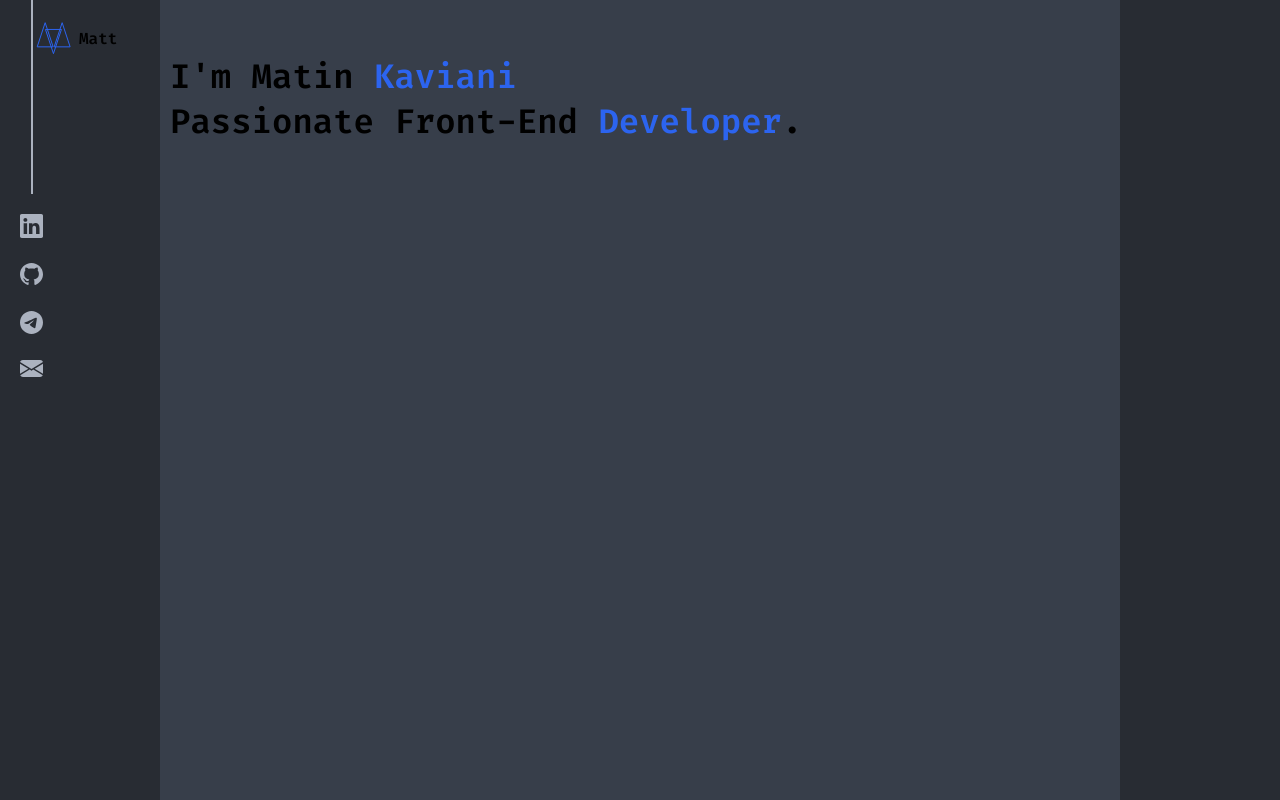
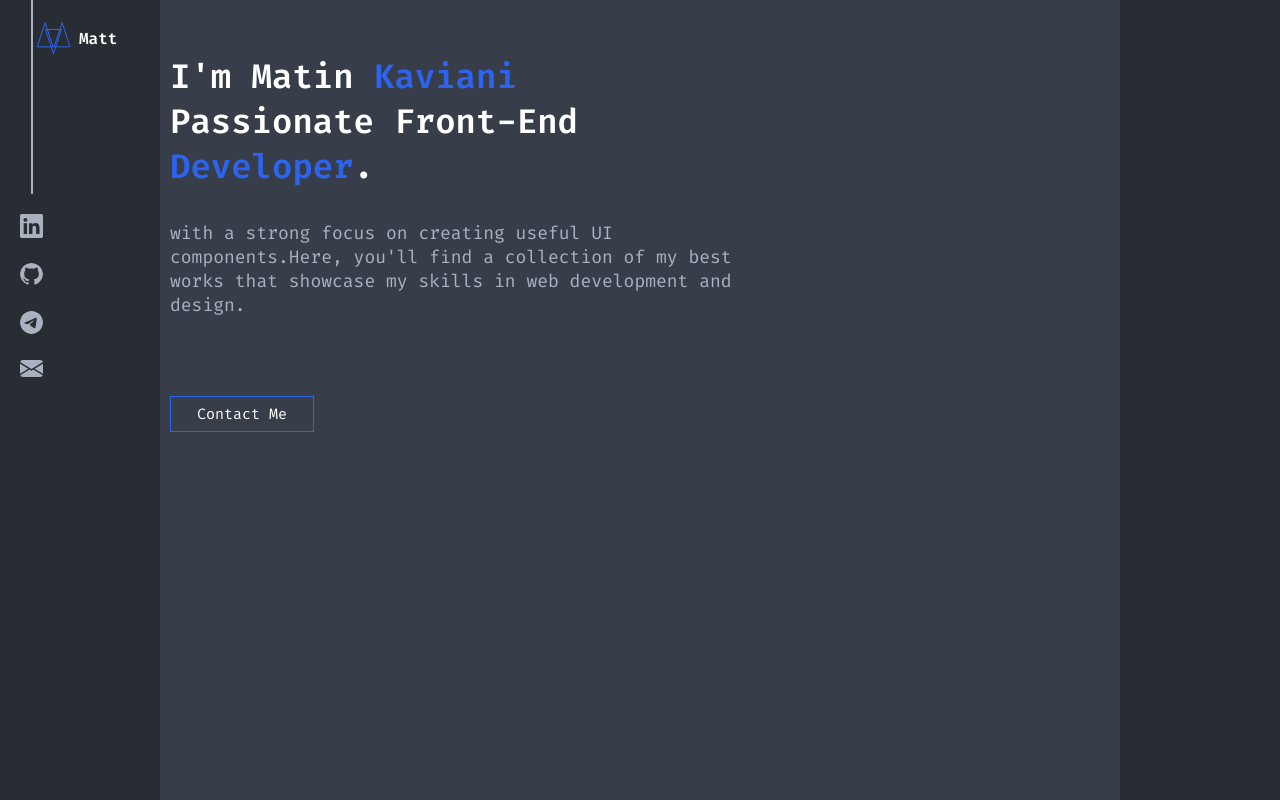
Before and after one commit to matinkaviani/matinkaviani, a Next.js app: page / in a window 1280 px wide. Shown: the top 800 px of the page. Built offline with nearby package versions, Linux system fonts and the light colour scheme.

Commit message:
finish intro text - implement button component

```diff
--- a/config/i18/en.json
+++ b/config/i18/en.json
@@ -1,4 +1,4 @@
 {
   "introTitle": "I'm Matin <0>{{lastName}}</0><br />Passionate Front-End <1>{{skill}}</1>.",
-  "introDescription": "with a strong focus on creating useful UI components"
+  "introDescription": "with a strong focus on creating useful UI components.Here, you'll find a collection of my best works that showcase my skills in web development and design."
 }
--- a/modules/Intro/index.tsx
+++ b/modules/Intro/index.tsx
@@ -1,16 +1,30 @@
 import styles from '@/styles/intro/Intro.module.css'
 import { Trans, useTranslation } from 'react-i18next';
+import Button from '../Shared/Button';
 
 const Intro = () => {
     const { t } = useTranslation();
     return (
         <div id={styles.intro}>
+            <div className={styles.introTextContainer}>
                 <div className={styles.introText}>
                     <Trans
                         i18nKey="introTitle"
                         values={{ lastName: "Kaviani", skill: "Developer" }}
                         components={[<span className={styles.blue} />, <span className={styles.blue} />]}
                     />
+                    <div className={styles.description}>
+                        {t("introDescription")}
+                    </div>
+                    <div className={styles.contactMe}>
+                        <Button variant='transparent'>
+                            Contact Me
+                        </Button>
+                    </div>
+                </div>
+            </div>
+            <div className={styles.introImageContainer}>
+
             </div>
         </div>
     )
--- a/modules/Layout/index.tsx
+++ b/modules/Layout/index.tsx
@@ -27,12 +27,12 @@ const Layout = (props: Props) => {
                             </svg>
                         </a>
                         <a className={styles.icon} href={config.socialLinks.github} target="_blank">
-                            <svg width="23" height="22" viewBox="0 0 23 22" fill="none" xmlns="http://www.w3.org/2000/svg">
+                            <svg className={styles.rounded} width="23" height="22" viewBox="0 0 23 22" fill="none" xmlns="http://www.w3.org/2000/svg">
                                 <path d="M11.5 0C5.14625 0 0 5.02516 0 11.2294C0 16.1984 3.29187 20.3954 7.86312 21.8833C8.43812 21.9816 8.65375 21.6447 8.65375 21.3499C8.65375 21.0832 8.63938 20.1989 8.63938 19.2584C5.75 19.7778 5.0025 18.5706 4.7725 17.939C4.64313 17.6161 4.0825 16.6195 3.59375 16.3528C3.19125 16.1423 2.61625 15.6229 3.57938 15.6089C4.485 15.5948 5.13188 16.423 5.3475 16.7599C6.3825 18.4583 8.03563 17.9811 8.69688 17.6863C8.7975 16.9564 9.09937 16.4651 9.43 16.1844C6.87125 15.9036 4.1975 14.9351 4.1975 10.6399C4.1975 9.41867 4.64313 8.40802 5.37625 7.62196C5.26125 7.34123 4.85875 6.19021 5.49125 4.64617C5.49125 4.64617 6.45437 4.3514 8.65375 5.79718C9.57375 5.54452 10.5513 5.41819 11.5288 5.41819C12.5063 5.41819 13.4838 5.54452 14.4038 5.79718C16.6031 4.33736 17.5662 4.64617 17.5662 4.64617C18.1987 6.19021 17.7962 7.34123 17.6812 7.62196C18.4144 8.40802 18.86 9.40463 18.86 10.6399C18.86 14.9491 16.1719 15.9036 13.6131 16.1844C14.03 16.5353 14.3894 17.2091 14.3894 18.2618C14.3894 19.7638 14.375 20.9709 14.375 21.3499C14.375 21.6447 14.5906 21.9956 15.1656 21.8833C17.4487 21.1309 19.4326 19.6983 20.838 17.787C22.2435 15.8758 22.9996 13.5823 23 11.2294C23 5.02516 17.8538 0 11.5 0Z" fill="#2C64EF" />
                             </svg>
                         </a>
                         <a className={styles.icon} href={config.socialLinks.telegram} target="_blank">
-                            <svg width="23" height="24" viewBox="0 0 23 24" fill="none" xmlns="http://www.w3.org/2000/svg">
+                            <svg className={styles.rounded} width="23" height="24" viewBox="0 0 23 24" fill="none" xmlns="http://www.w3.org/2000/svg">
                                 <path d="M23 12.4043C23 15.4543 21.7884 18.3794 19.6317 20.536C17.4751 22.6927 14.55 23.9043 11.5 23.9043C8.45001 23.9043 5.52494 22.6927 3.36827 20.536C1.2116 18.3794 0 15.4543 0 12.4043C0 9.35431 1.2116 6.42924 3.36827 4.27257C5.52494 2.1159 8.45001 0.904297 11.5 0.904297C14.55 0.904297 17.4751 2.1159 19.6317 4.27257C21.7884 6.42924 23 9.35431 23 12.4043ZM11.9126 9.39417C10.7942 9.85992 8.55744 10.823 5.20519 12.2835C4.66181 12.4992 4.37575 12.7119 4.34987 12.9189C4.30675 13.2682 4.74519 13.4062 5.34175 13.5945L5.59331 13.6736C6.17981 13.8648 6.97044 14.0876 7.38012 14.0962C7.75387 14.1049 8.16931 13.9525 8.62787 13.6362C11.7602 11.5217 13.3774 10.4536 13.478 10.4306C13.5499 10.4134 13.6505 10.3932 13.7166 10.4536C13.7842 10.5125 13.777 10.6261 13.7698 10.6563C13.7267 10.8417 12.006 12.4402 11.1162 13.2682C10.8387 13.527 10.6418 13.7095 10.6016 13.7512C10.5129 13.8418 10.4228 13.931 10.3313 14.0186C9.78506 14.5447 9.37681 14.9386 10.3529 15.5826C10.8229 15.8931 11.1996 16.1475 11.5747 16.4034C11.983 16.6823 12.3912 16.9597 12.9202 17.3076C13.0539 17.3939 13.1833 17.4873 13.3084 17.5764C13.7842 17.9157 14.214 18.2204 14.7416 18.1715C15.0492 18.1428 15.3669 17.8553 15.5279 16.9928C15.9088 14.9559 16.6578 10.5442 16.8302 8.72573C16.8408 8.57457 16.8345 8.4227 16.8116 8.27292C16.798 8.15206 16.7395 8.04071 16.6477 7.96098C16.5169 7.87069 16.361 7.82392 16.2021 7.8273C15.7708 7.83448 15.1052 8.06592 11.9126 9.39417Z" fill="#2C64EF" />
                             </svg>
                         </a>
--- /dev/null
+++ b/modules/Shared/Button.tsx
@@ -0,0 +1,16 @@
+import styles from "@/styles/shared/Button.module.css";
+import { ReactNode } from "react";
+
+type ButtonProps = {
+    children: ReactNode;
+    variant?: "transparent" | "solid";
+}
+const Button = ({ children, variant }: ButtonProps) => {
+    return (
+        <button className={`${styles.btn} ${styles[variant!]}`}>
+            {children}
+        </button>
+    )
+}
+
+export default Button;
--- a/styles/globals.css
+++ b/styles/globals.css
@@ -9,6 +9,19 @@
   --background-main-content: 55, 62, 74;
   --shape-icon-color: 171, 178, 191, 1;
   --blueText: 44, 100, 239, 1;
+  --text: 255, 255, 255, 1;
+
+  --fs10: 10px;
+  --fs11: 11px;
+  --fs12: 12px;
+  --fs13: 13px;
+  --fs14: 14px;
+  --fs15: 15px;
+  --fs16: 16px;
+  --fs18: 18px;
+  --fs20: 20px;
+  --fs26: 26px;
+  --fs34: 34px;
 }
 
 @media (prefers-color-scheme: dark) {
@@ -29,6 +42,7 @@ body {
   max-width: 100vw;
   overflow-x: hidden;
   font-family: var(--font-mono);
+  color: rgb(var(--text));
 }
 
 body {
--- a/styles/intro/Intro.module.css
+++ b/styles/intro/Intro.module.css
@@ -1,6 +1,10 @@
 #intro {
     display: flex;
     padding: 54px 10px;
+}
+
+.introTextContainer {
+    max-width: 60%;
 }
 
 .introText {
@@ -12,3 +16,17 @@
 .blue {
     color: rgb(var(--blueText));
 }
+
+.description {
+    font-size: var(--fs18);
+    font-weight: 400;
+    color: rgb(var(--shape-icon-color));
+    margin-top: 32px;
+}
+
+.contactMe {
+    margin-top: 68px;
+}
+.introImageContainer {
+    max-width: 40%;
+}
--- a/styles/layout/Layout.module.css
+++ b/styles/layout/Layout.module.css
@@ -50,8 +50,22 @@
     cursor: pointer;
 }
 
+.icon svg {
+    background-color: transparent;
+    transition: linear .1s;
+}
+
+svg.rounded {
+    border-radius: 100px;
+}
+
+.icon:hover svg path {
+    fill: rgb(var(--blueText));
+}
+
 .icon path {
     fill: rgb(var(--shape-icon-color));
+    transition: linear .1s;
 }
 
 #footer {
--- /dev/null
+++ b/styles/shared/Button.module.css
@@ -0,0 +1,18 @@
+.btn {
+    padding: 7px 26px;
+    font-family: var(--font-mono);
+    font-size: var(--fs15);
+    border: solid 1px rgb(var(--blueText));
+    cursor: pointer;
+    transition: linear .1s;
+}
+
+.transparent {
+    background-color: transparent;
+    color: var(--text);
+}
+
+.transparent:hover {
+    background-color: rgb(var(--blueText));
+    color: rgb(var(--text));
+}
```
Lines whose indentation alone changed are shown as unchanged.
